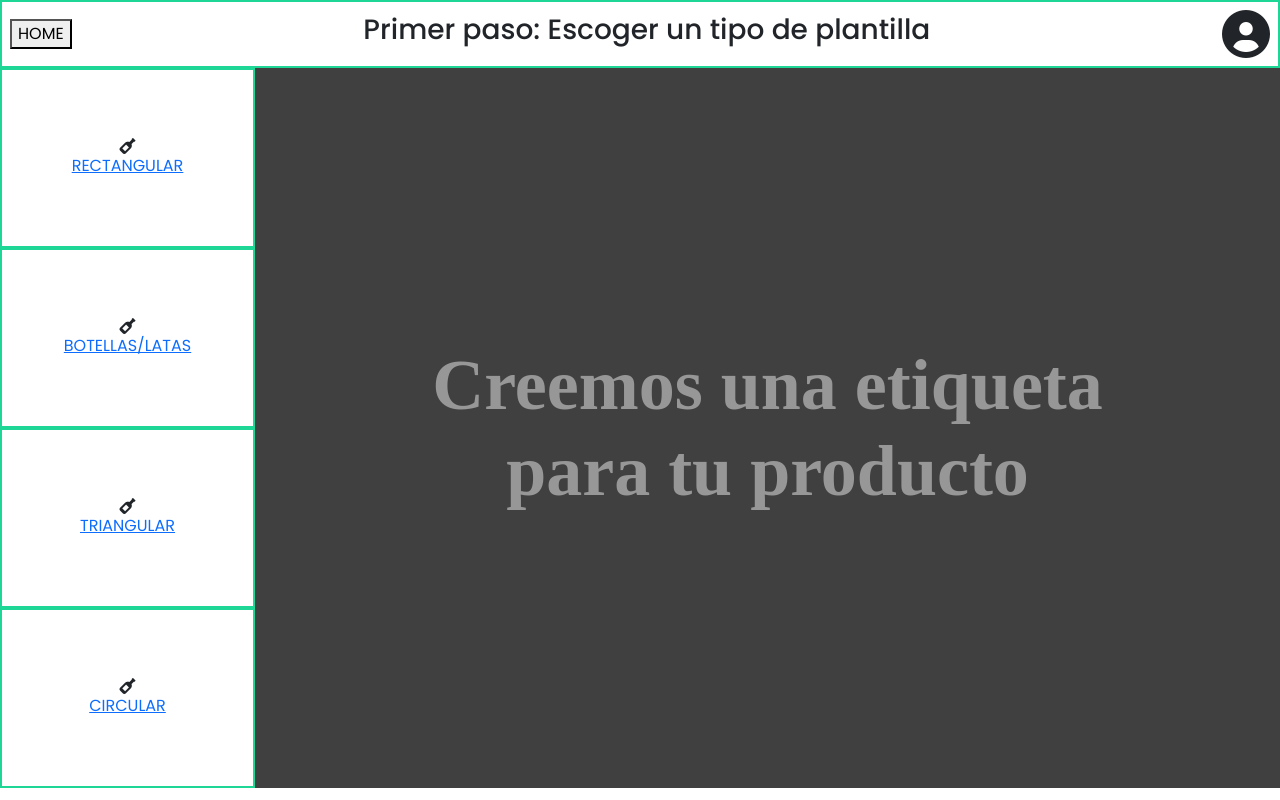
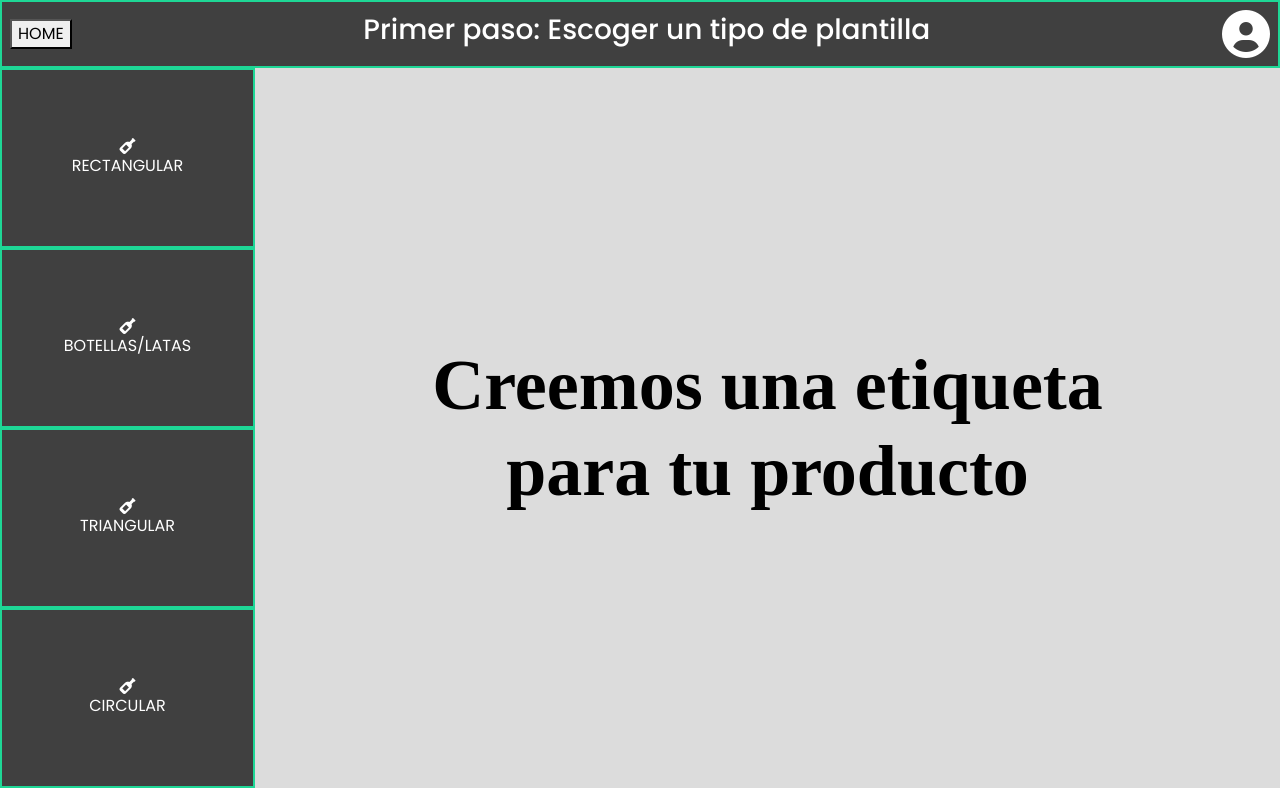
Before and after one commit to MMarck/etiket, a React (Create React App) app in the folder etiket-app/: page /generador in a window 1280 px wide. Built offline with nearby package versions, Linux system fonts and the light colour scheme.

Commit message:
algunas clases de css

```diff
--- a/etiket-app/src/App.css
+++ b/etiket-app/src/App.css
@@ -1,3 +1,5 @@
+@import './components/constants.css';
+
 .App {
   text-align: center;
 }
@@ -40,3 +42,13 @@
 .colored_border{
   border: 2px solid #1ED796;
 }
+
+.dark-mode{
+  background-color: var(--Background-color-dark);
+  color: var(--Font-color-dark);
+}
+
+.ligth-mode{
+  background-color: var(--Background-color-ligth);
+  color: var(--Font-color-ligth);
+}
--- a/etiket-app/src/App.js
+++ b/etiket-app/src/App.js
@@ -29,8 +29,8 @@ function App() {
             <Navbar setHomeButton={true} information={'Primer paso: Escoger un tipo de plantilla'} />
             <div className='d-flex'>
               <Sidebar/>
-              <div className='container d-flex justify-content-center align-items-center m-0' style={{backgroundColor:'#404040'}} >
-                <h1 className='m-0' style={{'color':'#979797', 'font-family':'Bradley Hand ITC', 'fontSize':'4.5rem', 'font-weight': 'bold', 'text-align': 'center'}} >Creemos una etiqueta <br></br> para tu producto</h1>
+              <div className='container d-flex justify-content-center align-items-center m-0' style={{backgroundColor:'#dcdcdc'}} >
+                <h1 className='m-0' style={{color:'black', fontFamily:'Bradley Hand ITC', fontSize:'4.5rem', fontWeight: 'bold', textAlign: 'center'}} >Creemos una etiqueta <br></br> para tu producto</h1>
               </div>
             </div>
           </>
--- a/etiket-app/src/components/GeneradorRectangular/GeneradorRectangular.js
+++ b/etiket-app/src/components/GeneradorRectangular/GeneradorRectangular.js
@@ -117,7 +117,7 @@ class GeneradorRectangular extends Component{
                 <Navbar setBackButton={true} information={'Segundo paso: Rellenar información'} />
                 <div className='d-flex'>
 
-                    <form className="sidebarRect">
+                    <form className="sidebarRect dark-mode">
                         <DropdownMenu title="Dimensiones" content={
                             <div className='dContent'>
                                 <div className='dAltura'>
@@ -194,7 +194,7 @@ class GeneradorRectangular extends Component{
                     </form>
 
 
-                    <div className='container d-flex justify-content-center align-items-center m-0' style={{backgroundColor:'#404040', height: '90vh', overflow: 'auto', overflowY: 'scroll', maxHeight: '90vh'}} >
+                    <div className='container d-flex justify-content-center align-items-center m-0' style={{backgroundColor:'#dcdcdc', height: '90vh', overflow: 'auto', overflowY: 'scroll', maxHeight: '90vh'}} >
                         <TicketRectangularFront
                             productName={this.state.nombreProducto}
                             brand={this.state.marca}
@@ -246,7 +246,7 @@ function TicketRectangularFront ({productName, brand, netWeigth, drenWeigth, ver
 
                 <SizeIndicator orientation={'vertical'} length={ticketheight}/>
                 <div  style={{display:'inline-grid'}}>
-                    <h5 className='m-4' style={{'border':'2px solid #1ED796', textAlign:'center', color:'#1ED796'}} >Cara frontal</h5>
+                    <h5 className='m-4' style={{'border':'2px solid #1ED796', textAlign:'center', color:'#1ED796', backgroundColor:'#404040'}} >Cara frontal</h5>
                     <div className=' p-4 d-flex flex-column justify-content-between align-items-center'
                     style={{backgroundColor:'white', height:ticketheight, width:ticketWidth, textAlign:'center'}}
                     >
@@ -293,7 +293,7 @@ function TicketRectangularBack ({ingredients, allergens, conservationMethod, lif
 
     return(
         <div>
-            <h5 className='m-4' style={{'border':'2px solid #1ED796', textAlign:'center', color:'#1ED796'}} >Cara trasera</h5>
+            <h5 className='m-4' style={{'border':'2px solid #1ED796', textAlign:'center', color:'#1ED796', backgroundColor:'#404040'}} >Cara trasera</h5>
             <div className='row p-2'
             style={{backgroundColor:'white', height: ticketheight, width: ticketWidth, textAlign:'center'}}
             >
--- a/etiket-app/src/components/GeneradorTriangular/GeneradorTriangular.js
+++ b/etiket-app/src/components/GeneradorTriangular/GeneradorTriangular.js
@@ -12,7 +12,7 @@ class GeneradorTriangular extends Component{
                 <div className='d-flex'>
                     <Sidebar/>
                     <div className='container d-flex justify-content-center align-items-center m-0' style={{backgroundColor:'#404040'}} >
-                        <h1 className='m-0' style={{'color':'#979797', 'font-family':'Bradley Hand ITC', 'fontSize':'4.5rem', 'font-weight': 'bold', 'text-align': 'center'}} >GeneradorTriangular</h1>
+                        <h1 className='m-0' style={{color:'#979797', fontFamily:'Bradley Hand ITC', fontSize:'4.5rem', fontWeight: 'bold', textAlign: 'center'}} >GeneradorTriangular</h1>
                     </div>
                 </div>
             </div>
--- a/etiket-app/src/components/Sidebar/Sidebar.css
+++ b/etiket-app/src/components/Sidebar/Sidebar.css
@@ -7,6 +7,22 @@
 #sidebar {
     height: var(--Sidebar-heigth);
     width: 25%;
+}
+
+a{
+    color: currentColor;
+    text-decoration: none;
+}
+.sidebar-dark{
+    background-color: var(--Background-color-dark);
+    color: var(--Font-color-dark);
+}
+
+
+
+.sidebar-ligth{
+    background-color: var(--Background-color-ligth);
+    color: var(--Font-color-ligth);
 }
 
 .option{
--- a/etiket-app/src/components/Sidebar/Sidebar.js
+++ b/etiket-app/src/components/Sidebar/Sidebar.js
@@ -8,22 +8,22 @@ class Sidebar extends Component{
     render(){
       return (
 
-                <div className='d-flex flex-column ' id='sidebar'>
+                <div className='d-flex flex-column sidebar-dark' id='sidebar'>
 
                   <div className="option colored_border">
-                    <i class="fa-solid fa-wine-bottle"></i>
+                    <i className="fa-solid fa-wine-bottle"></i>
                     <Link to='/rectangular'>RECTANGULAR</Link>
                   </div>
                   <div className="option colored_border">
-                    <i class="fa-solid fa-wine-bottle"></i>
+                    <i className="fa-solid fa-wine-bottle"></i>
                     <Link to="/botella">BOTELLAS/LATAS</Link>
                   </div>
                   <div className="option colored_border">
-                    <i class="fa-solid fa-wine-bottle"></i>
+                    <i className="fa-solid fa-wine-bottle"></i>
                     <Link to='/triangular'>TRIANGULAR</Link>
                   </div>
                   <div className="option colored_border">
-                    <i class="fa-solid fa-wine-bottle"></i>
+                    <i className="fa-solid fa-wine-bottle"></i>
                     <Link to='/circular'>CIRCULAR</Link>
                   </div>
 
--- a/etiket-app/src/components/constants.css
+++ b/etiket-app/src/components/constants.css
@@ -1,4 +1,10 @@
 :root {
     --Sidebar-heigth: 90vh;
     --Navbar-heigth: 10vh;
+
+    --Background-color-dark: #404040;
+    --Font-color-dark: #ffffff;
+
+    --Background-color-light: #ffffff;
+    --Font-color-light: #000000;
 }
--- a/etiket-app/src/components/navbar/Navbar.css
+++ b/etiket-app/src/components/navbar/Navbar.css
@@ -5,23 +5,15 @@
     height: var(--Navbar-heigth);
 }
 
-#homeBtn{
-    padding: 8px;
-    width: auto;
-    height: auto;
-    background-color: var(--Sgreen);
-    color: var(--Sblack);
-    font-size: 35px;
-    font-family: "Poppins";
-    font-weight: 600;
-    border: 2px solid white;
-    border-radius: 30px;
+.navbar-dark{
+    background-color: var(--Background-color-dark);
+    color: var(--Font-color-dark);
 }
 
-#homeBtn:hover{
-    color: white;
+.navbar-ligth{
+    background-color: var(--Background-color-ligth);
+    color: var(--Font-color-ligth);
 }
-
 
 #navTitle{
     font-size: 3.5vh;
--- a/etiket-app/src/components/navbar/Navbar.js
+++ b/etiket-app/src/components/navbar/Navbar.js
@@ -20,7 +20,7 @@ class Navbar extends Component{
 
         return(
 
-            <div className="p-2 collapse navbar-collapse d-flex justify-content-between colored_border" id="navbarSupportedContent">
+            <div className="p-2 collapse navbar-collapse d-flex justify-content-between colored_border navbar-dark">
 
                 {this.state.homeButton?
                     <Link to="/">
```
